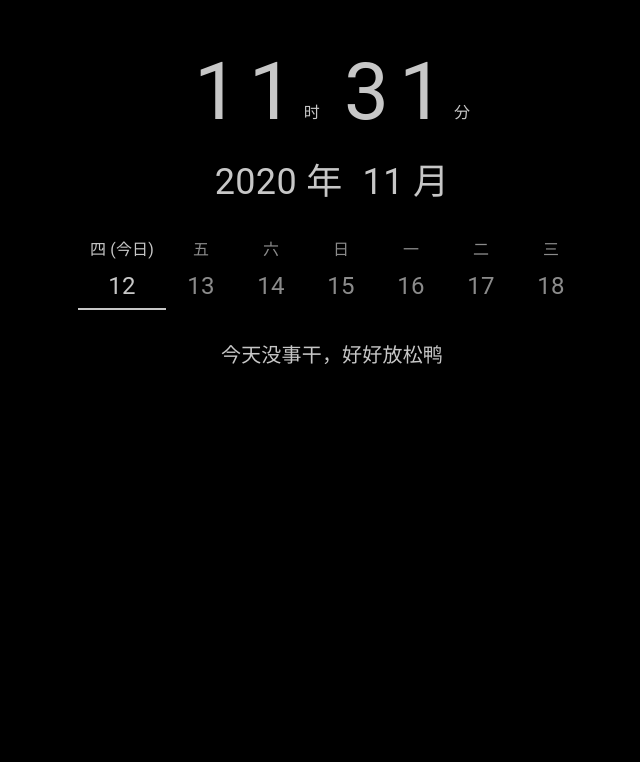
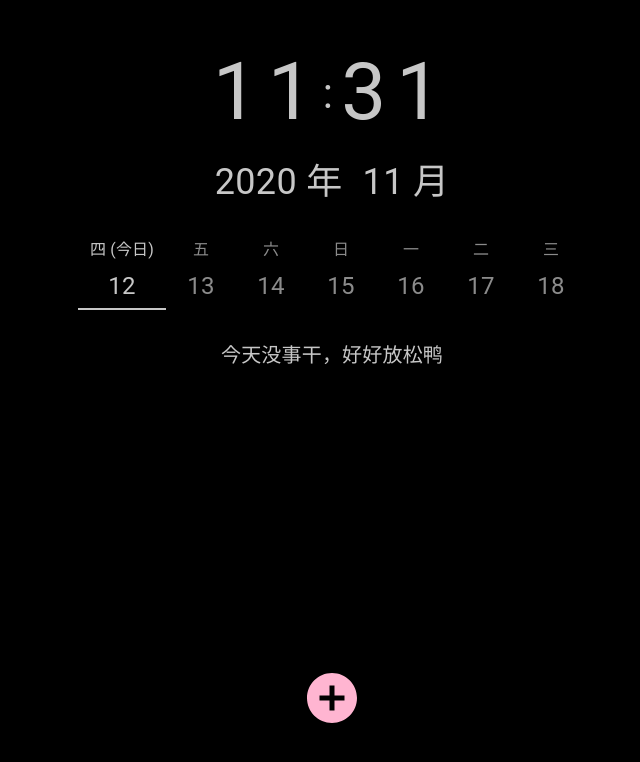
Before and after one commit to Lun9803/lun9803.github.io, a React (Create React App) app: page / in a window 1280 px wide. Shown: the top 762 px of the page, without its empty margins (308-948 px from the left). Built offline with nearby package versions, Linux system fonts and the light colour scheme.

Commit message:
LunsHomePage added add evnet modal

```diff
--- a/package.json
+++ b/package.json
@@ -4,10 +4,14 @@
   "private": true,
   "homepage": "https://lun9803.github.io/",
   "dependencies": {
+    "@date-io/date-fns": "^1.3.13",
     "@material-ui/core": "^4.11.0",
+    "@material-ui/icons": "^4.9.1",
+    "@material-ui/pickers": "^3.2.10",
     "@testing-library/jest-dom": "^5.11.4",
     "@testing-library/react": "^11.1.0",
     "@testing-library/user-event": "^12.1.10",
+    "date-fns": "^2.16.1",
     "moment": "^2.29.1",
     "react": "^17.0.1",
     "react-dom": "^17.0.1",
--- /dev/null
+++ b/src/components/AddOnetimeEventModal/AddOnetimeEventModal.js
@@ -0,0 +1,132 @@
+import React,{ useState } from "react";
+import { makeStyles } from '@material-ui/core/styles';
+import { Modal, Paper, Typography, InputAdornment, IconButton, ThemeProvider, createMuiTheme, InputBase } from '@material-ui/core';
+import EditIcon from '@material-ui/icons/Edit'
+import { black, white, blackSecondary } from '../../palette';
+import moment from 'moment'
+import DateFnsUtils from '@date-io/date-fns';
+import { MuiPickersUtilsProvider, DateTimePicker } from '@material-ui/pickers';
+
+const pickerTheme = createMuiTheme({
+    palette: {
+        secondary: {
+            main: white,
+        },
+        primary:{
+            main:blackSecondary
+        }
+    },
+});
+
+const useStyles = makeStyles({
+    modal:{
+        width:'100vw',
+        height:'100vh',
+        display:'flex',
+        alignItems:'center',
+        justifyContent:'center'
+    },
+    paper:{
+        marginTop:'-10vh',
+        width:'35%',
+        maxHeight:'80vh',
+        padding:24,
+        background:black,
+        border:`1px solid ${white}`
+    },
+    timePicker:{
+        width:'100%',
+        '& input':{
+            color:white,
+            padding:12,
+            fontSize:20,
+            paddingLeft:0,
+        },
+    },
+    title:{
+        fontSize:24,
+        color:white,
+        marginBottom:16
+    },
+    inputTitle:{
+        fontSize:20,
+        color:white,
+        marginBottom:8
+    },
+    inputBase:{
+        color: white,
+        fontSize:16,
+        padidng:12,
+        width:'100%',
+        borderBottom:`1px solid ${white}`
+    },
+    block:{
+        marginBottom:24
+    }
+})
+
+function AddEventModal(props) {
+    const classes = useStyles();
+    const {
+        modalOpen,
+        setModalOpen
+    } = props;
+    const [date, setDate] = useState(moment());
+    const [title, setTitle] = useState('');
+    const [description, setDescription] = useState('');
+
+    return (
+        <ThemeProvider theme={pickerTheme}>
+            <Modal className={classes.modal} open={modalOpen} onClose={()=>setModalOpen(false)}>
+                <Paper className={classes.paper}>
+                    <Typography className={classes.title}>添加一次性事务</Typography>
+                    <div className={classes.block}>
+                        <Typography className={classes.inputTitle}>标题</Typography>
+                        <InputBase
+                            value={title}
+                            placeholder={'事务标题，不超过30字'}
+                            onChange={event=>{if(event.target.value.length<=30)setTitle(event.target.value)}}
+                            className={classes.inputBase}
+                        />
+                    </div>
+                    <div className={classes.block}>
+                        <Typography className={classes.inputTitle}>备注</Typography>
+                        <InputBase
+                            value={description}
+                            placeholder={'事务标题，不超过200字'}
+                            onChange={event=>{if(event.target.value.length<=200)setDescription(event.target.value)}}
+                            className={classes.inputBase}
+                            multiline={true}
+                            rows={4}
+                        />
+                    </div>
+                    <div className={classes.block}>
+                        <Typography className={classes.inputTitle}>时间</Typography>
+                        <MuiPickersUtilsProvider utils={DateFnsUtils}>
+                            <DateTimePicker
+                                className={classes.timePicker}
+                                value={date}
+                                onChange={setDate}
+                                minDate={new Date()}
+                                format="yyyy 年 MM 月 dd 日  HH 时 mm 分"
+                                allowKeyboardControl={false}
+                                InputProps={{
+                                    endAdornment: (
+                                    <InputAdornment position="end" style={{marginLeft:0}}>
+                                        <IconButton style={{padding:0}}>
+                                            <EditIcon style={{width:24,height:24,color:white}} />
+                                        </IconButton>
+                                    </InputAdornment>
+                                    ),
+                                    disableUnderline:true
+                                }}
+                            />
+                        </MuiPickersUtilsProvider>
+                    </div>
+                </Paper>
+            </Modal>
+        </ThemeProvider>
+    );
+}
+
+export default AddEventModal;
--- a/src/components/TimeSection/TimeSection.js
+++ b/src/components/TimeSection/TimeSection.js
@@ -1,13 +1,16 @@
 import React, {useEffect, useState} from "react";
 import { makeStyles } from '@material-ui/core/styles';
-import { Typography, Tabs, Tab, Tooltip } from '@material-ui/core';
+import { Typography, Tabs, Tab, Tooltip, IconButton } from '@material-ui/core';
+import AddButton from '@material-ui/icons/AddCircle'
 import { blackSecondary, white, onetimeEventsColour } from '../../palette';
 import moment from 'moment';
 import { getEvents, getOneTimeEventsCountOfWeek, sortEventsByTime } from '../../utilities';
+import AddOnetimeEventModal from '../AddOnetimeEventModal/AddOnetimeEventModal'
 
 const useStyles = makeStyles({
 	timeSection:{
-		paddingTop:'2.5%',
+        paddingTop:'2.5%',
+        height:'97.5%',
 		display:'flex',
 		flexDirection:'column',
 		alignItems:'center'
@@ -23,8 +26,9 @@ const useStyles = makeStyles({
 		alignItems:'flex-end'
 	},
 	timeSubText:{
-		fontSize:16,
-		color:white,
+		fontSize:42,
+        color:white,
+        marginRight:8
 	},
 	monthText:{
 		fontSize:36,
@@ -58,7 +62,12 @@ const useStyles = makeStyles({
     },
     eventsSection:{
         marginTop:30,
-        width:'100%'
+        width:'100%',
+        flexGrow:1,
+        overflow:'scroll',
+        '&::-webkit-scrollbar': {
+            width: 0
+        }
     },
     badge:{
         width:10,
@@ -77,7 +86,14 @@ const useStyles = makeStyles({
         '&:hover':{
             background:blackSecondary
         }
-    }
+    },
+    addEventButton:{
+        width:'100%',
+        height:'20%',
+        display:'flex',
+        justifyContent:'center',
+        alignItems:'flex-start'
+    },
 });
 
 
@@ -119,6 +135,7 @@ function TimeSection(props) {
     const [tab, setTab] = useState(0);
     const [onetimeEvents, setOnetimeEvents] = useState([]);
     const [onetimeEventsCount, setOnetimeEventsCount] = useState([0,0,0,0,0,0,0]);
+    const [modalOpen, setModalOpen] = useState(false);
 
 	useEffect(()=>{
         setOnetimeEventsCount(getOneTimeEventsCountOfWeek());
@@ -137,9 +154,8 @@ function TimeSection(props) {
         <div className={classes.timeSection}>
             <div className={classes.timeBlock}>
                 <Typography className={classes.timeText}>{formatTime(time.hour())}</Typography>
-                <Typography className={classes.timeSubText}>时</Typography>
-                <Typography className={classes.timeText} style={{marginLeft:24}}>{formatTime(time.minute())}</Typography>
-                <Typography className={classes.timeSubText}>分</Typography>
+                <Typography className={classes.timeSubText}>:</Typography>
+                <Typography className={classes.timeText}>{formatTime(time.minute())}</Typography>
             </div>
             <div className={classes.timeBlock} style={{marginTop:30}}>
                 <Typography className={classes.monthText} style={{marginRight:20}}>{time.year()+' 年'}</Typography>
@@ -203,6 +219,13 @@ function TimeSection(props) {
                     ))
                 }
             </div>
+            <div className={classes.addEventButton}>
+                <IconButton onClick={()=>setModalOpen(true)}><AddButton style={{width:60,height:60, color:onetimeEventsColour}}/></IconButton>
+            </div>
+            <AddOnetimeEventModal
+                modalOpen={modalOpen}
+                setModalOpen={setModalOpen}
+            />
         </div>
 	);
 }
```
Also changed, not shown: 1 other file (tests, documents, lock files or other folders).
